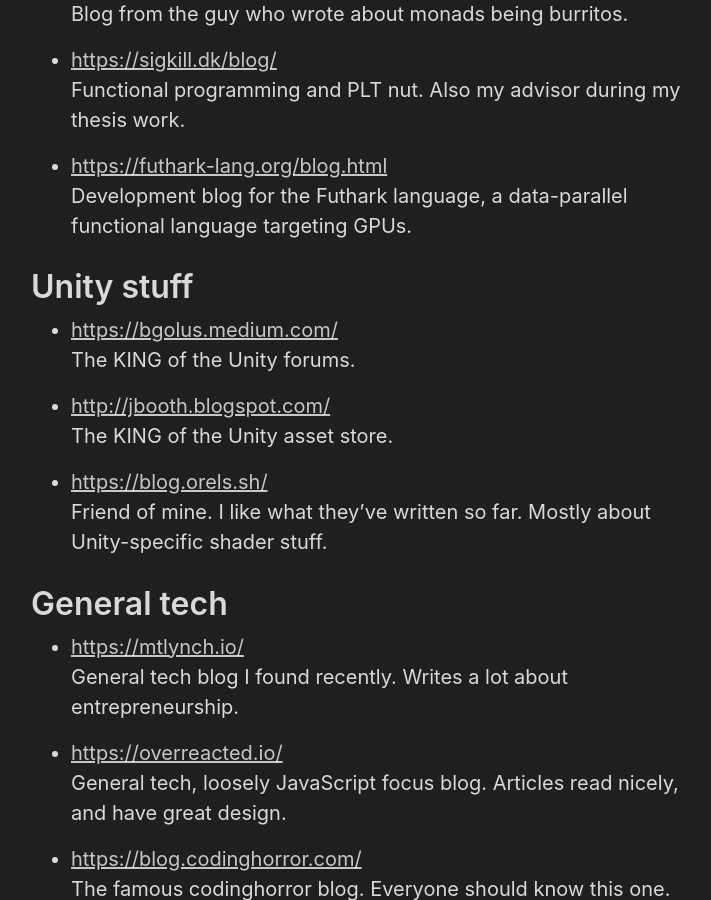
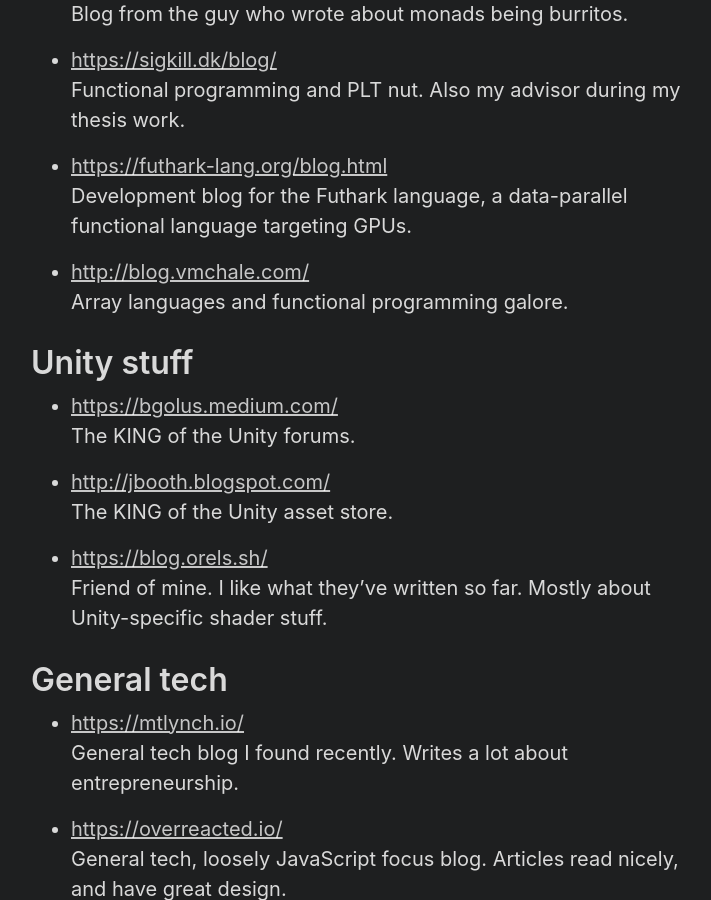
Before and after one commit to pema99/pema99.github.io, a Jekyll site: the page built from _posts/2022-07-29-blogsilove.md, in a window 1280 px wide and 900 px high, scrolled down 1047 px. Shown: the whole window, without its empty margins (273-984 px from the left). Built offline with Jekyll 4.4.1, drawn with Linux system fonts in a browser that asks for light colours.

Commit message:
Update 2022-07-29-blogsilove.md

```diff
--- a/_posts/2022-07-29-blogsilove.md
+++ b/_posts/2022-07-29-blogsilove.md
@@ -32,6 +32,9 @@
 
 - [https://futhark-lang.org/blog.html](https://futhark-lang.org/blog.html)
   <br>Development blog for the Futhark language, a data-parallel functional language targeting GPUs.
+
+- [http://blog.vmchale.com/](http://blog.vmchale.com/)
+  <br>Array languages and functional programming galore.
 
 # Unity stuff
 - [https://bgolus.medium.com/](https://bgolus.medium.com/])
```
